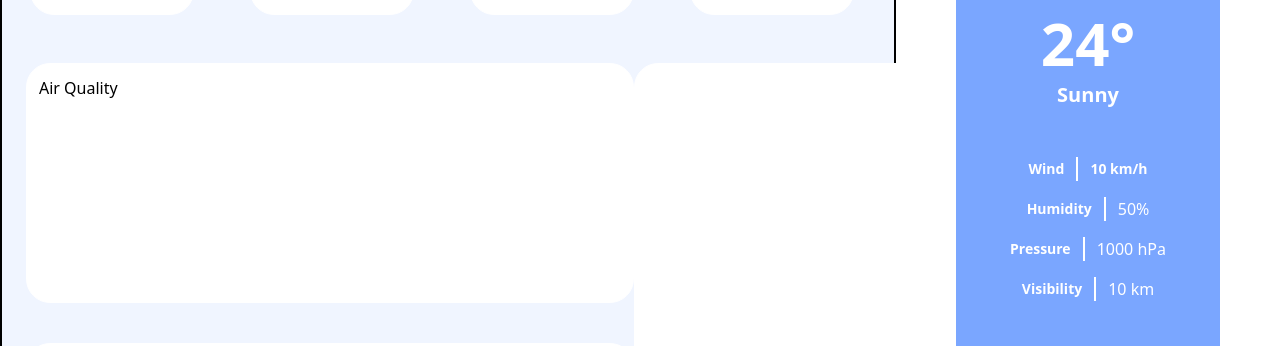
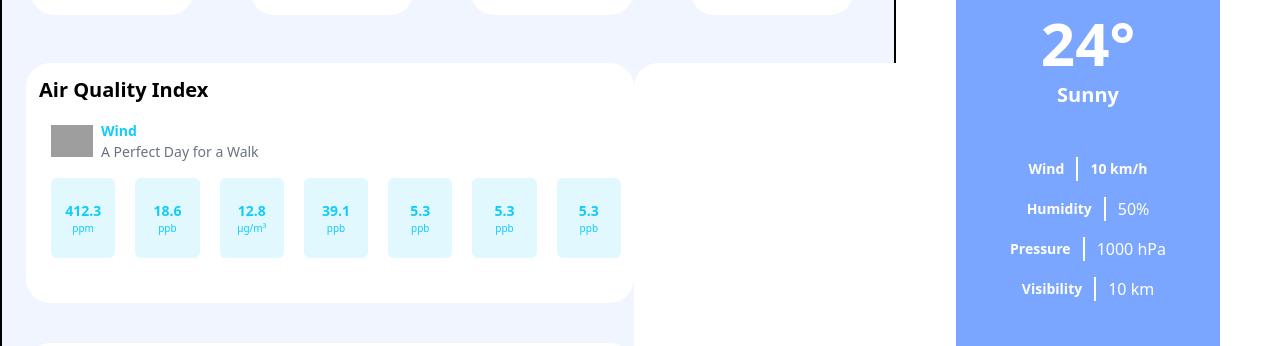
Before and after one commit to Namaumbo/wealther-app, a React app in the folder frontend/: page / in a window 1280 px wide. Shown: the part 327-673 px from the top of the page. Built offline with nearby package versions, Linux system fonts and the light colour scheme; grey boxes are pictures that could not be loaded; the HTML template or start-up script is replaced by a standard one.

Commit message:
Enhance AirQuality component by adding air quality data display and improving layout

```diff
--- /dev/null
+++ b/frontend/data/airs.json
@@ -0,0 +1,37 @@
+[
+    {
+        "type": "CO2",
+        "value": 412.3,
+        "unit": "ppm"
+    },
+    {
+        "type": "NO2",
+        "value": 18.6,
+        "unit": "ppb"
+    },
+    {
+        "type": "PM2.5",
+        "value": 12.8,
+        "unit": "µg/m³"
+    },
+    {
+        "type": "O3",
+        "value": 39.1,
+        "unit": "ppb"
+    },
+    {
+        "type": "SO2",
+        "value": 5.3,
+        "unit": "ppb"
+    },
+    {
+        "type": "SO",
+        "value": 5.3,
+        "unit": "ppb"
+    },
+    {
+        "type": "NO",
+        "value": 5.3,
+        "unit": "ppb"
+    }
+]
--- a/frontend/src/components/custom-components/AirQuality.jsx
+++ b/frontend/src/components/custom-components/AirQuality.jsx
@@ -1,11 +1,30 @@
-
+import airs from "../../../data/airs.json";
 
 const AirQuality = () => {
 
-return (
-    <div className="p-3 w-[38em] bg-white h-[15em] rounded-3xl shadow-[0_6px_px_0_rgba(90,145,255,0.10),0_1.5px_6px_rgba(0,0,0,0.045)] border border-[#ffffff] transition-shadow duration-300 hover:shadow-[0_10px_36px_0_rgba(90,145,255,0.16),0_4px_10px_rgba(0,0,0,0.08)]">
-        <h1>Air Quality</h1>
-    </div>
+
+    return (
+        <div className="p-3 w-[38em] bg-white h-[15em] rounded-3xl shadow-[0_6px_px_0_rgba(90,145,255,0.10),0_1.5px_6px_rgba(0,0,0,0.045)] border border-[#ffffff] transition-shadow duration-300 hover:shadow-[0_10px_36px_0_rgba(90,145,255,0.16),0_4px_10px_rgba(0,0,0,0.08)]">
+            <h1 className="text-xl font-bold">Air Quality Index</h1>
+            <div className="flex items-center gap-2 pl-3 pt-4 pb-4">
+                <img width="42" height="42" src="https://img.icons8.com/skeuomorphism/32/wind.png" alt="wind" />
+                <div className="flex flex-col">
+                    <p className="text-[14px] font-extrabold text-[#12cbfa]">Wind</p>
+                    <p className="text-[14px] text-gray-500">A Perfect Day for a Walk</p>
+                </div>
+            </div>
+            <div className="flex items-center gap-5 pl-3">
+                {
+                    airs.map((air, index) => (
+                        <div key={index} className=" bg-[#57d7f72f] w-17 h-20 rounded-md flex  flex-col items-center justify-center">
+                            <p className="text-[14px] font-extrabold text-[#12cbfa]">{air.value}</p>
+                            <p className="text-[10px] text-[#12cbfa]">{air.unit}</p>
+                        </div>
+                    ))
+                }
+
+            </div>
+        </div>
     )
 
 }
```
